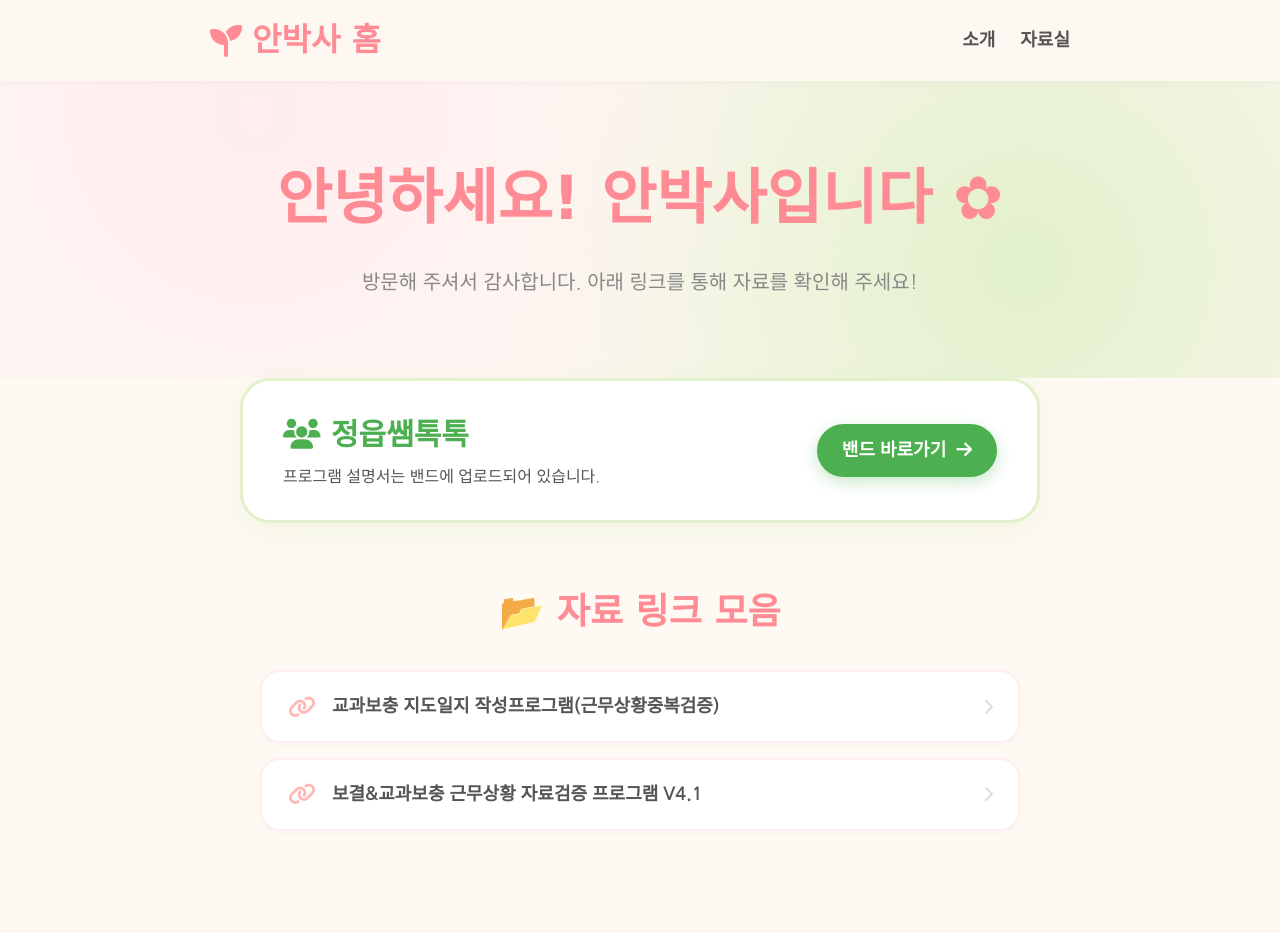
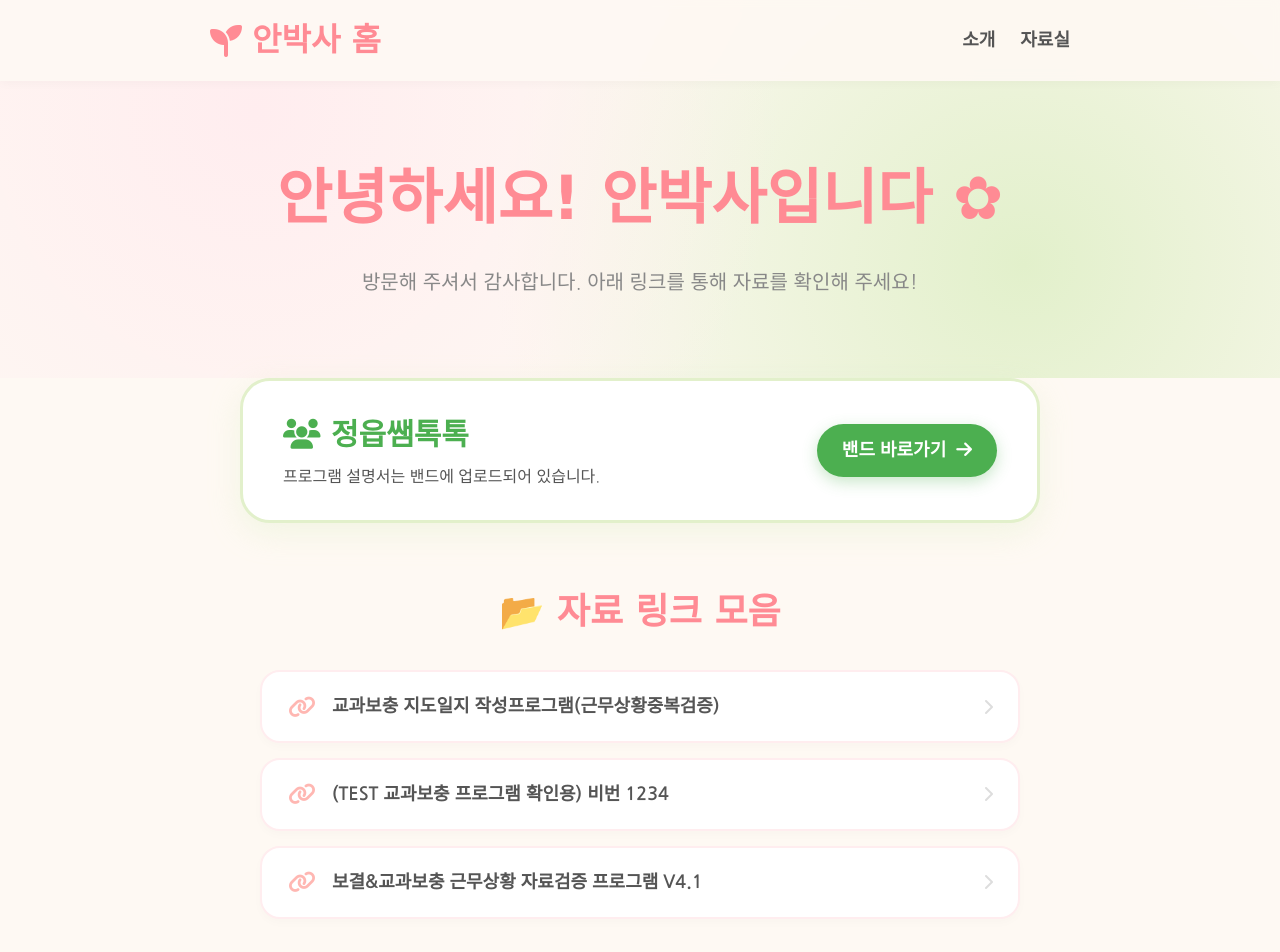
Before and after one commit to Ahnbagsa/Ahnbagsa.github.io, a plain HTML site: page index.html in a window 1280 px wide. Shown: the top 952 px of the page. Drawn offline with Linux system fonts and the light colour scheme; a web font is replaced by a local one.

Commit message:
Update index.html

```diff
--- a/index.html
+++ b/index.html
@@ -286,6 +286,15 @@
     </span>
     <i class="fa-solid fa-chevron-right"></i>
 </a>
+      <a href="https://script.google.com/macros/s/AKfycbyKOClPX91JDutrvbVKIltUps8HRaGD23PQLDOaAfUlCRLuz2QoTktFh-4dNHQWUVI0OA/exec" target="_blank" class="link-item">
+    <span class="link-title">
+        <i class="fa-solid fa-link"></i>
+        (TEST 교과보충 프로그램 확인용) 비번 1234
+    </span>
+    <i class="fa-solid fa-chevron-right"></i>
+</a>
+
+
              <a href="https://drive.google.com/file/d/1q1eWWCzOgrH6mSvBSvNClKeMZ4MPtPD1/view?usp=drive_link" target="_blank" class="link-item">
     <span class="link-title">
         <i class="fa-solid fa-link"></i>
```
